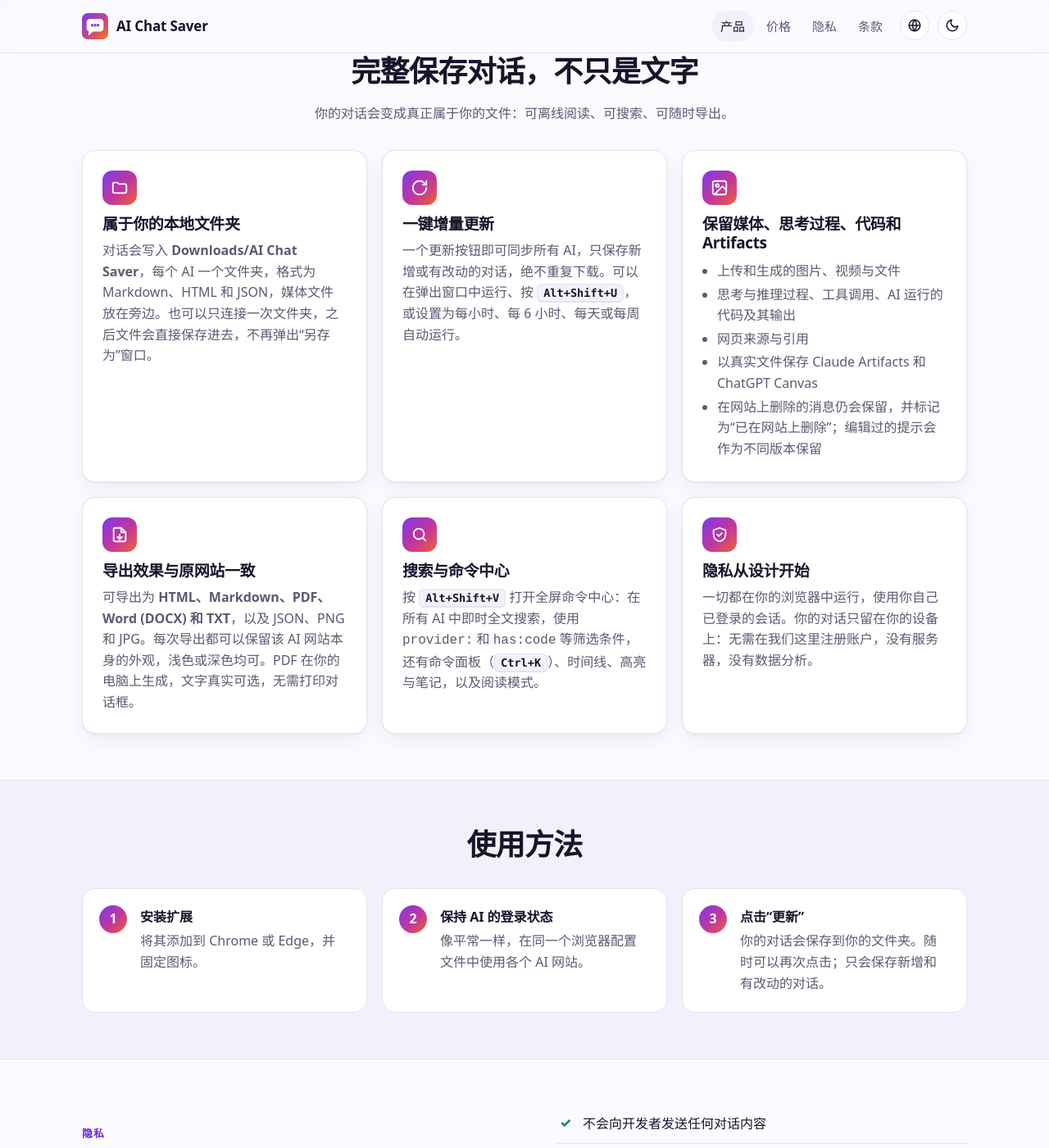
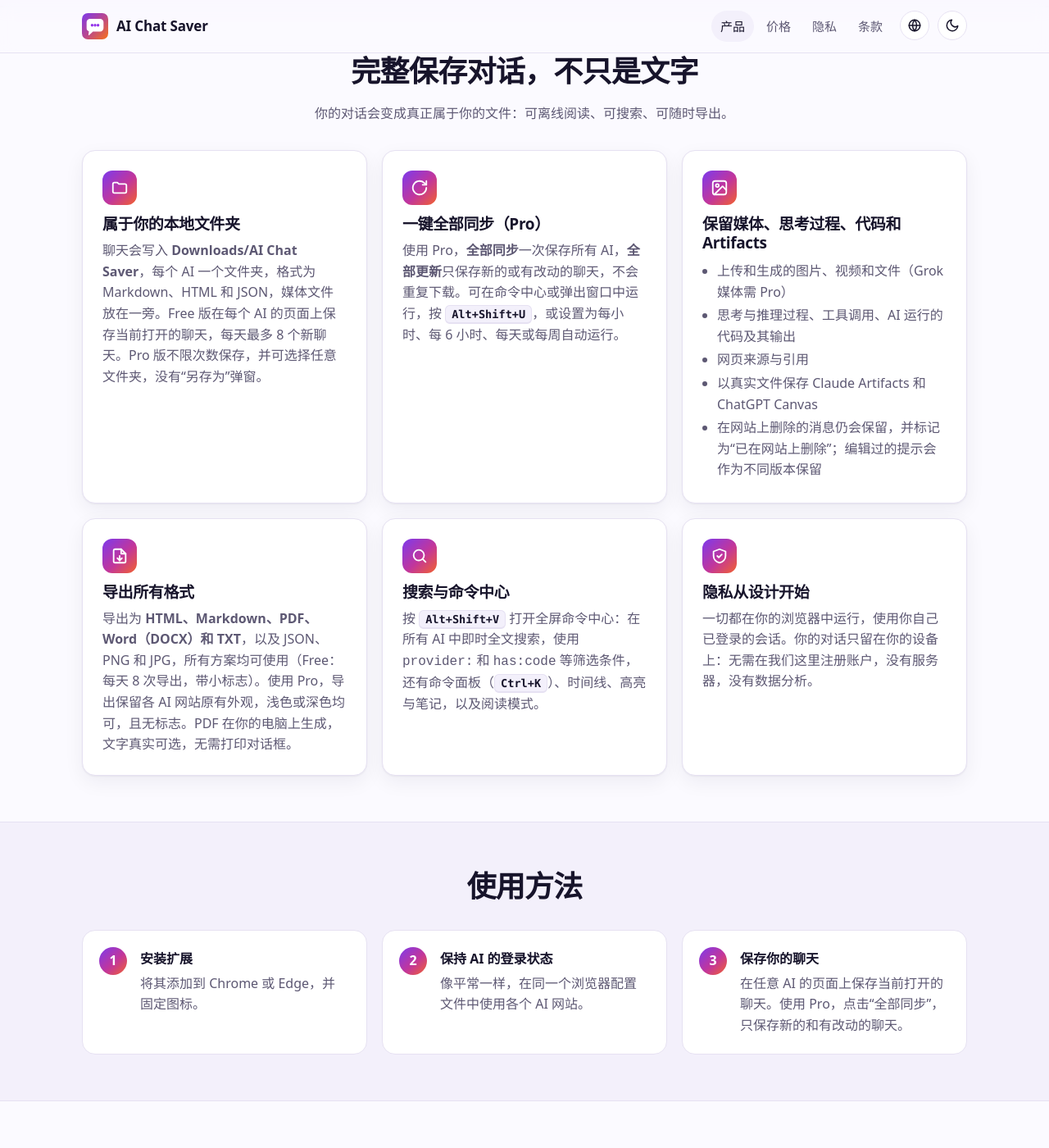
Before and after one commit to aichatsaver/aichatsaver.github.io, a Jekyll site: the page built from zh/index.html, in a window 1280 px wide and 1400 px high, scrolled down 1091 px. Shown: the whole window at 82% size. Built offline with Jekyll 4.4.1, drawn with Linux system fonts in a browser that asks for light colours; some of the changed text lies outside the part shown.

Commit message:
Site: v2.14 Free/Pro texts (zh)

```diff
--- a/_data/i18n/zh.yml
+++ b/_data/i18n/zh.yml
@@ -29,22 +29,25 @@
   version: 版本 %version%
 meta:
   tagline: 把每一段 AI 对话保存到你自己电脑上的文件夹里。
-  description: AI Chat Saver 是一款浏览器扩展，可将你在 18 个 AI 助手中的对话保存到本地文件夹，支持一键更新、搜索，以及与原网站外观一致的导出。
+  description: "AI Chat Saver 是一款浏览器扩展，可将你在 18 个 AI 助手中的聊天保存到本地文件夹，支持搜索和所有格式的导出。Pro 增加一键同步全部 AI，以及与原网站外观一致的导出。"
   pro_status: Pro 即将推出
   free_features:
   - "全部 18 个 AI"
   - "用命令中心查看你的聊天"
-  - "每天 8 次保存"
+  - "手动保存当前打开的聊天"
+  - "每天 8 个新聊天"
   - "每天 8 次导出，任意格式"
+  - "Studio 和高亮"
   - "所有 AI 的媒体（Grok 除外）"
   - "保存到“下载”文件夹"
   - "小标志水印"
   pro_features:
   - "包含 Free 全部功能"
+  - "在命令中心“全部同步”"
   - "无限保存和导出"
   - "无水印"
   - "AI 原版外观"
-  - "同步、自动同步和定时任务"
+  - "自动同步和定时任务"
   - "Grok 媒体及已删除聊天恢复"
   - "任意文件夹"
   - "每台设备一个密钥"
@@ -54,25 +57,25 @@
   h1_a: 每一段 AI 对话，
   h1_b: 都保存在你的电脑上
   h1_c: 。
-  lede: '%name% 是一款浏览器扩展，可将你在 18 个 AI 助手中的对话保存到你自己电脑上的文件夹。一键即可保持最新，任何内容都不会离开你的设备。'
+  lede: "%name% 是一款浏览器扩展，可将你在 18 个 AI 助手中的聊天保存到你自己电脑上的文件夹。一键保存当前打开的聊天；使用 Pro，一键同步全部 AI。任何内容都不会离开你的设备。"
   hero_note: 适用于 Google Chrome 和 Microsoft Edge。
   ais_h2: 支持 18 个 AI
   ais_p: 像平时一样在浏览器中登录你使用的 AI。%name% 会把每个 AI 的对话分别保存到各自的文件夹。
   features_h2: 完整保存对话，不只是文字
   features_p: 你的对话会变成真正属于你的文件：可离线阅读、可搜索、可随时导出。
   f1_h: 属于你的本地文件夹
-  f1_p: 对话会写入 <strong>Downloads/AI Chat Saver</strong>，每个 AI 一个文件夹，格式为 Markdown、HTML 和 JSON，媒体文件放在旁边。也可以只连接一次文件夹，之后文件会直接保存进去，不再弹出“另存为”窗口。
-  f2_h: 一键增量更新
-  f2_p: 一个更新按钮即可同步所有 AI，只保存新增或有改动的对话，绝不重复下载。可以在弹出窗口中运行、按 <kbd>Alt+Shift+U</kbd>，或设置为每小时、每 6 小时、每天或每周自动运行。
+  f1_p: "聊天会写入 <strong>Downloads/AI Chat Saver</strong>，每个 AI 一个文件夹，格式为 Markdown、HTML 和 JSON，媒体文件放在一旁。Free 版在每个 AI 的页面上保存当前打开的聊天，每天最多 8 个新聊天。Pro 版不限次数保存，并可选择任意文件夹，没有“另存为”弹窗。"
+  f2_h: "一键全部同步（Pro）"
+  f2_p: "使用 Pro，<strong>全部同步</strong>一次保存所有 AI，<strong>全部更新</strong>只保存新的或有改动的聊天，不会重复下载。可在命令中心或弹出窗口中运行，按 <kbd>Alt+Shift+U</kbd>，或设置为每小时、每 6 小时、每天或每周自动运行。"
   f3_h: 保留媒体、思考过程、代码和 Artifacts
   f3_items:
-  - 上传和生成的图片、视频与文件
+  - "上传和生成的图片、视频和文件（Grok 媒体需 Pro）"
   - 思考与推理过程、工具调用、AI 运行的代码及其输出
   - 网页来源与引用
   - 以真实文件保存 Claude Artifacts 和 ChatGPT Canvas
   - 在网站上删除的消息仍会保留，并标记为“已在网站上删除”；编辑过的提示会作为不同版本保留
-  f4_h: 导出效果与原网站一致
-  f4_p: 可导出为 <strong>HTML、Markdown、PDF、Word (DOCX) 和 TXT</strong>，以及 JSON、PNG 和 JPG。每次导出都可以保留该 AI 网站本身的外观，浅色或深色均可。PDF 在你的电脑上生成，文字真实可选，无需打印对话框。
+  f4_h: "导出所有格式"
+  f4_p: "导出为 <strong>HTML、Markdown、PDF、Word（DOCX）和 TXT</strong>，以及 JSON、PNG 和 JPG，所有方案均可使用（Free：每天 8 次导出，带小标志）。使用 Pro，导出保留各 AI 网站原有外观，浅色或深色均可，且无标志。PDF 在你的电脑上生成，文字真实可选，无需打印对话框。"
   f5_h: 搜索与命令中心
   f5_p: 按 <kbd>%shortcut%</kbd> 打开全屏命令中心：在所有 AI 中即时全文搜索，使用 <code>provider:</code> 和 <code>has:code</code> 等筛选条件，还有命令面板（<kbd>Ctrl+K</kbd>）、时间线、高亮与笔记，以及阅读模式。
   f6_h: 隐私从设计开始
@@ -83,8 +86,8 @@
     d: 将其添加到 Chrome 或 Edge，并固定图标。
   - t: 保持 AI 的登录状态
     d: 像平常一样，在同一个浏览器配置文件中使用各个 AI 网站。
-  - t: 点击“更新”
-    d: 你的对话会保存到你的文件夹。随时可以再次点击；只会保存新增和有改动的对话。
+  - t: "保存你的聊天"
+    d: "在任意 AI 的页面上保存当前打开的聊天。使用 Pro，点击“全部同步”，只保存新的和有改动的聊天。"
   priv_eyebrow: 隐私
   priv_h2: 你的对话永远不会传给我们
   priv_p: '%name% 通过你的浏览器，从你已登录的 AI 网站读取对话，并且只写入你自己的文件夹和浏览器的本地存储。阅读完整的<a href="%privacy_url%">隐私政策</a>（英文）。'
@@ -103,6 +106,8 @@
     a: 每次同步后，扩展都会检查所有 AI。如果某个网站改版导致无法保存，你会收到一条通知和一个提示横幅，而且失败的运行绝不会覆盖已正确保存的对话。
   - q: 是免费的吗？
     a: 是的，提供 Free 方案。%pro_status%。请查看<a href="%pricing_url%">价格</a>。
+  - q: "可以退款吗？"
+    a: "Pro 年付：首次付款后 7 天内可全额退款。Pro 月付不可退款，但你可以随时取消，Pro 会保留到已付费月份结束。"
   - q: 我丢失了许可证密钥或填错了邮箱
     a: 请附上付款收据，发送邮件至 <a href="mailto:%email%">%email%</a>。我们会更正你许可证上的邮箱，并重新发送密钥。
   cta_h2: 留住每一段对话
```
